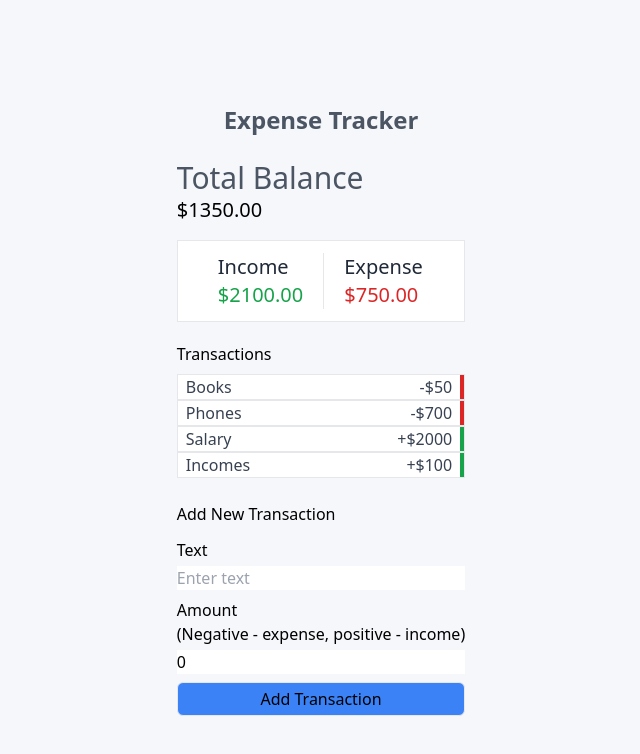
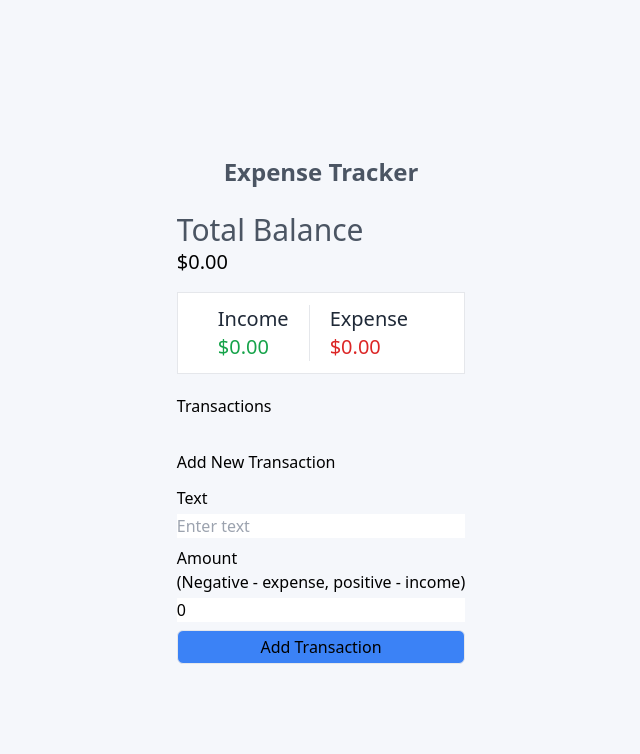
Before and after one commit to EjimMichael/Expense-Tracker, a React (Create React App) app: page / in a window 1280 px wide. Shown: the top 754 px of the page, without its empty margins (319-959 px from the left). Built offline with nearby package versions, Linux system fonts and the light colour scheme; the HTML template or start-up script is replaced by a standard one.

Commit message:
Complete add new transaction

```diff
--- a/src/components/AddTransaction.js
+++ b/src/components/AddTransaction.js
@@ -1,6 +1,6 @@
 import { useState, useContext } from "react";
 import { GlobalContext } from "../context/GlobalContext";
-
+import { v4 as uuidv4 } from 'uuid';
 
 function AddTransaction() {
   const { addTransaction } = useContext(GlobalContext);
@@ -10,7 +10,19 @@ function AddTransaction() {
 
     const handleSubmit = e => {
       e.preventDefault();
+
+      const newTransaction = {
+        id: uuidv4(),
+        text,
+        amount: +amount
+      }
+      addTransaction(newTransaction);
+
+      setText("");
+      setAmount("");
+
     }
+
   return (
     <div className="mt-6">
       <h3 className="font-medium">Add New Transaction</h3>
--- a/src/context/GlobalContext.js
+++ b/src/context/GlobalContext.js
@@ -2,12 +2,7 @@ import { createContext, useReducer } from 'react';
 import { AppReducer } from './AppReducer';
 
 const initialTransac = {
-    transactions : [
-        { id: 1, text: 'Books', amount: -50 },
-        { id: 2, text: 'Phones', amount: -700 },
-        { id: 3, text: 'Salary', amount: 2000 },
-        { id: 4, text : 'Incomes', amount: 100 },
-    ]
+    transactions : []
 }
 
 export const GlobalContext = createContext(initialTransac);
```
